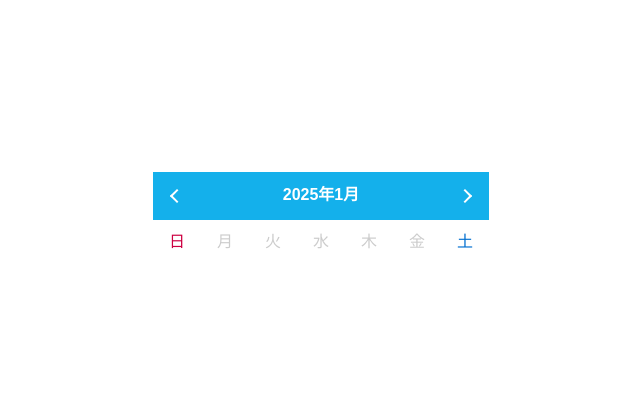
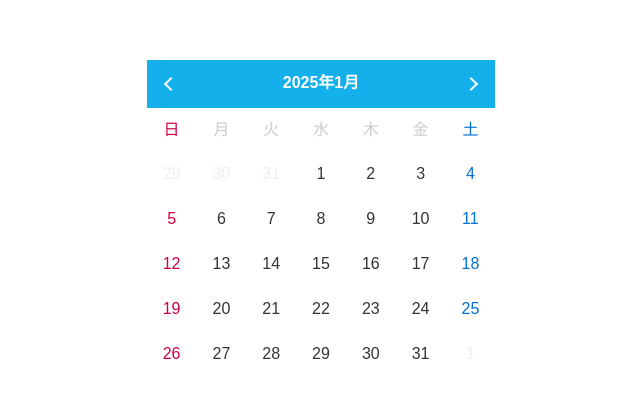
Before and after one commit to hapoon/calendar-ts, a plain HTML site: page index.html in a window 1280 px wide. Shown: the part 182-580 px from the top of the page, without its empty margins (319-959 px from the left). Drawn offline with Linux system fonts and the light colour scheme.

Commit message:
2025年1月の日付をデザイン確認用に追加

```diff
--- a/index.html
+++ b/index.html
@@ -26,6 +26,51 @@
                         </tr>
                     </thead>
                     <tbody class="cal__days">
+                        <tr>
+                            <td class="cal__day cal__day--prev">29</td>
+                            <td class="cal__day cal__day--prev">30</td>
+                            <td class="cal__day cal__day--prev">31</td>
+                            <td class="cal__day">1</td>
+                            <td class="cal__day">2</td>
+                            <td class="cal__day">3</td>
+                            <td class="cal__day cal__day--sat">4</td>
+                        </tr>
+                        <tr>
+                            <td class="cal__day cal__day--sun">5</td>
+                            <td class="cal__day">6</td>
+                            <td class="cal__day">7</td>
+                            <td class="cal__day">8</td>
+                            <td class="cal__day">9</td>
+                            <td class="cal__day">10</td>
+                            <td class="cal__day cal__day--sat">11</td>
+                        </tr>
+                        <tr>
+                            <td class="cal__day cal__day--sun">12</td>
+                            <td class="cal__day">13</td>
+                            <td class="cal__day">14</td>
+                            <td class="cal__day">15</td>
+                            <td class="cal__day">16</td>
+                            <td class="cal__day">17</td>
+                            <td class="cal__day cal__day--sat">18</td>
+                        </tr>
+                        <tr>
+                            <td class="cal__day cal__day--sun">19</td>
+                            <td class="cal__day">20</td>
+                            <td class="cal__day">21</td>
+                            <td class="cal__day">22</td>
+                            <td class="cal__day">23</td>
+                            <td class="cal__day">24</td>
+                            <td class="cal__day cal__day--sat">25</td>
+                        </tr>
+                        <tr>
+                            <td class="cal__day cal__day--sun">26</td>
+                            <td class="cal__day">27</td>
+                            <td class="cal__day">28</td>
+                            <td class="cal__day">29</td>
+                            <td class="cal__day">30</td>
+                            <td class="cal__day">31</td>
+                            <td class="cal__day cal__day--next">1</td>
+                        </tr>
                     </tbody>
                 </table>
             </div>
```
